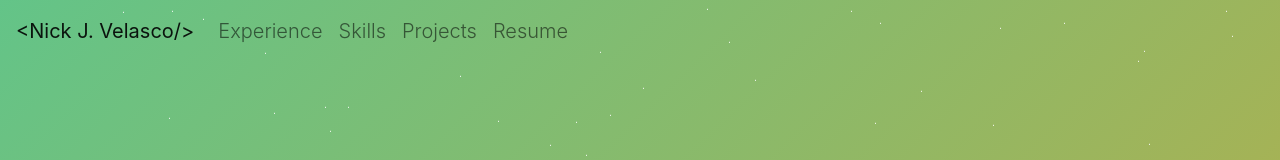
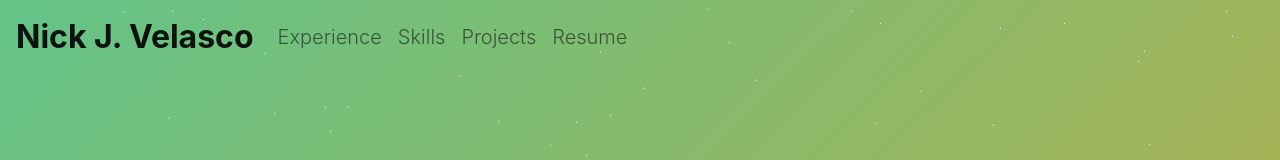
Before and after one commit to CompG33k/NickJoeVelasco, a React (Create React App) app: page / in a window 1280 px wide. Shown: the top 160 px of the page. Built offline with nearby package versions, Linux system fonts and the light colour scheme; no server answers.

Commit message:
Updating <> backets in name

```diff
--- a/src/components/Navbar.jsx
+++ b/src/components/Navbar.jsx
@@ -41,8 +41,8 @@ const Navigation = React.forwardRef((props, ref) => {
         }`}
       expand="lg"
     >
-      <Navbar.Brand className="navbar-brand" href={process.env.PUBLIC_URL + "/#home"}>
-        {`<${mainBody.firstName} J. ${mainBody.lastName}/>`}
+      <Navbar.Brand className="navbar-brand" style={{ fontSize: '2rem', fontWeight: 'bold' }}  href={process.env.PUBLIC_URL + "/#home"}>
+        {`  ${mainBody.firstName} J. ${mainBody.lastName}  `}
       </Navbar.Brand>
       <Navbar.Toggle aria-controls="basic-navbar-nav" className="toggler" />
       <Navbar.Collapse id="basic-navbar-nav">
```
